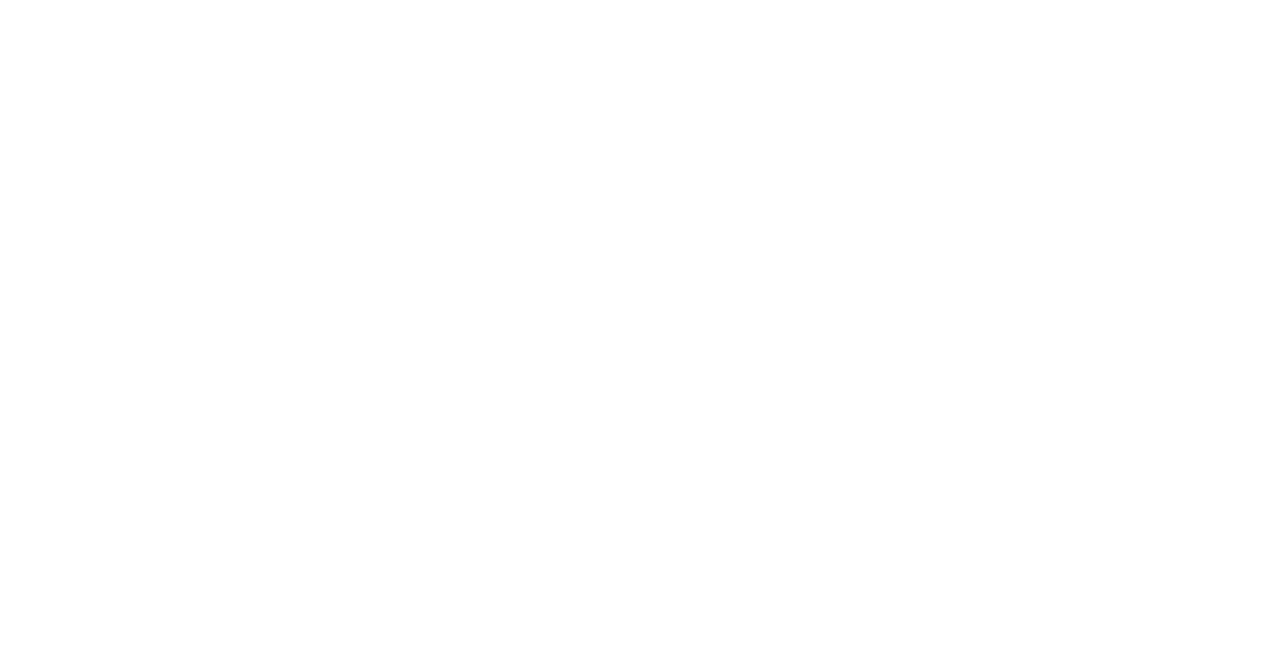
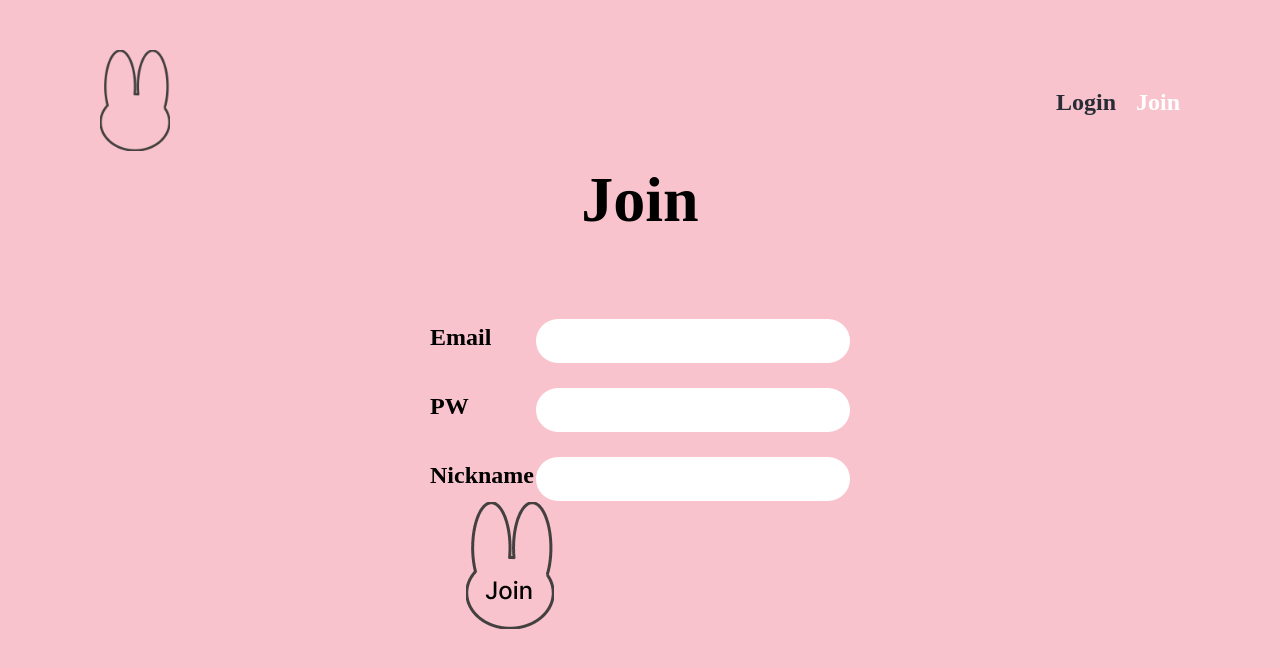
Before and after one commit to hatbann/bunnyletter, a React (Create React App) app in the folder client/: page /join in a window 1280 px wide. Before the commit this address had no page. Shown: the top 668 px of the page. Built offline with nearby package versions, Linux system fonts and the light colour scheme; the HTML template or start-up script is replaced by a standard one.

Commit message:
feat: post 전송 시도

```diff
--- a/client/src/routes/AppRouter.js
+++ b/client/src/routes/AppRouter.js
@@ -19,7 +19,7 @@ const AppRouter = () => {
       <Routes>
         <Route path="/" element={<Main />} />
         <Route path="/login" element={<Login />} />
-        <Route path="bunnyletter/join" element={<Join />} />
+        <Route path="/join" element={<Join />} />
         <Route path="/makeBunny" element={<MakeBunny />} />
         <Route path="/mypage" element={<Mypage />} />
         <Route path="/searchDear" element={<SearchDear />} />
--- a/client/src/routes/Join.js
+++ b/client/src/routes/Join.js
@@ -11,21 +11,29 @@ const Join = () => {
   const [pwJoin, setPwJoin] = useState("");
   const [nicknameJoin, setNicknameJoin] = useState("");
 
-  const register = () => {
-    const API = "http://localhost:3000/bunnyletter/join";
-    axios
-      .post(
-        API,
-        {
+  const register = (e) => {
+    e.preventDefault();
+    console.log(emailJoin);
+    console.log(pwJoin);
+    console.log(nicknameJoin);
+
+    const API = "http://localhost:4000/join";
+
+    let body = {
       email: emailJoin,
       pw: pwJoin,
       nickname: nicknameJoin,
-        },
-        {
-          headers: new Headers(),
-        }
-      )
-      .then((res) => {
+    };
+
+    // const userReg = async (event) => {
+    //   event.preventDefault();
+    //   const data = {
+    //     email: emailJoin,
+    //     pw: pwJoin,
+    //     nickname: nicknameJoin,
+    //   };
+    // };
+    axios.post(API, body).then((res) => {
       console.log(res);
       //   if (res.data == true) {
       //     alert("회원가입을 환영합니다!");
@@ -77,7 +85,7 @@ const Join = () => {
               />
             </div>
 
-            <button onClick={() => register()}>
+            <button type="submit">
               <img src={joinBtn} alt="loginBtn" />
             </button>
           </form>
```
Also changed, not shown: 2 other files (tests, documents, lock files or other folders). Lines whose indentation alone changed are shown as unchanged.
